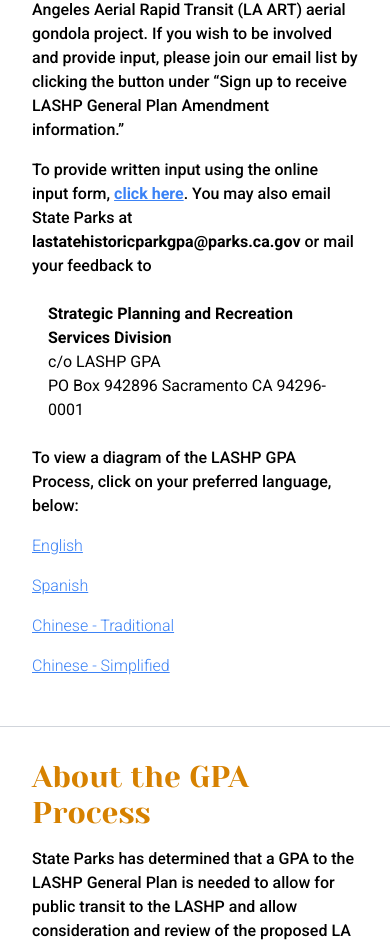
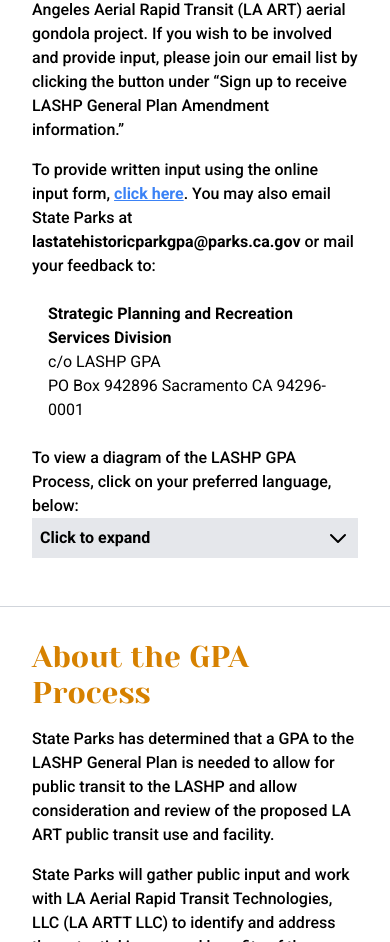
Before and after one commit to AECOMVizStudio/la_art, a React (Vite) app: page / in a window 390 px wide. Shown: the part 1074-2016 px from the top of the page. Built offline with nearby package versions, Linux system fonts and the light colour scheme.

Commit message:
expandable - collapsible menu

```diff
--- a/src/components/children/Headings/Diagram.tsx
+++ b/src/components/children/Headings/Diagram.tsx
@@ -1,4 +1,4 @@
-
+import { useState } from 'react'
 interface DiagramLanguage {
   language: string;
   abbreviation: string;
@@ -37,13 +37,43 @@
 
 const Diagram = () => {
 
+  const [expanded, setExpanded] = useState<boolean>(false)
+
+  const expandHandler = () => {
+    setExpanded (prev => {
+      return !prev
+    })
+  }
 
     return (
       <>
         <p className="font-medium pt-4">
         To view a diagram of the LASHP GPA Process, click on your preferred language, below:
+
         </p>
-          <div className="flex flex-col sm:flex-row">
+        {/* mobile view */}
+        <div className='sm:hidden' onClick={expandHandler}>
+          <div className="bg-gray-200 flex justify-between p-2">
+            <p className='text-center font-bold'>Click to expand</p>
+            <svg xmlns="http://www.w3.org/2000/svg" className="h-6 w-6 transition-transform duration-300 ease-in-out" fill="none" viewBox="0 0 24 24" stroke="currentColor"
+            style={{transform: expanded ? 'rotate(180deg)' : 'rotate(0deg)'}}
+            >
+              <path strokeLinecap="round" strokeLinejoin="round" strokeWidth={2} d="M19 9l-7 7-7-7" />
+            </svg>
+          </div>
+
+          <div className={expanded ? 'grid grid-cols-4 gap-0' : 'hidden'}>
+            {diagrams.map((diagram) => {
+                    return (
+                        <div key={diagram.language}className="flex justify-start items-center p-2
+                        text-blue-500 underline border-2">{diagram.text}</div>
+                    )
+                  })}
+          </div>
+
+        </div>
+        {/* desktop view */}
+        <div className="hidden sm:flex flex-row">
           {diagrams.map((diagram) => {
               return (
                 <a
--- a/src/components/children/Headings/GeneralPlan.tsx
+++ b/src/components/children/Headings/GeneralPlan.tsx
@@ -22,7 +22,7 @@
 
           </p>
         <p className="font-medium pt-4">
-        To provide written input using the online input form, <a href='https://www.surveymonkey.com/r/lastatehistoricparkgpa' target="_blank" className="text-blue-500 underline font-bold">click here</a>. You may also email State Parks at <span className="font-bold">lastatehistoricparkgpa@parks.ca.gov</span> or mail your feedback to
+        To provide written input using the online input form, <a href='https://www.surveymonkey.com/r/lastatehistoricparkgpa' target="_blank" className="text-blue-500 underline font-bold">click here</a>. You may also email State Parks at <span className="font-bold">lastatehistoricparkgpa@parks.ca.gov</span> or mail your feedback to:
         </p>
           <div className="font-normal pt-4 mx-4">
               <div className="py-2">
```
Lines whose indentation alone changed are shown as unchanged.
